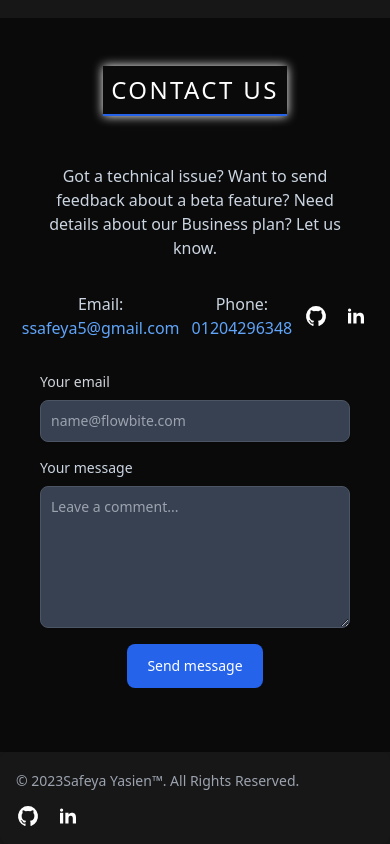
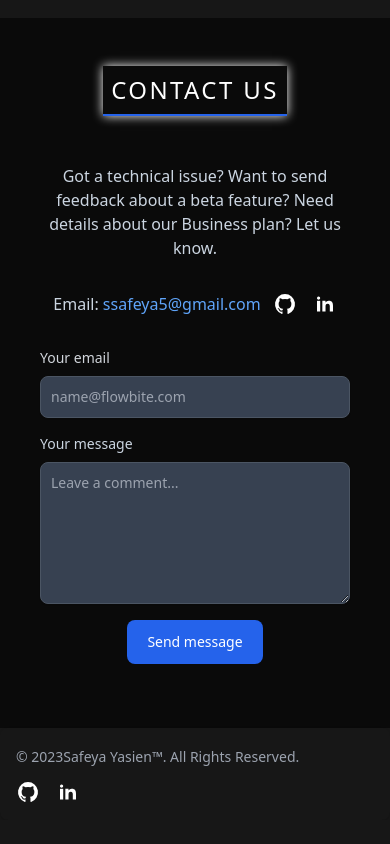
Before and after one commit to Safeya-Yasien/portfolio, a Next.js app: page / in a window 390 px wide. Shown: the part 7601-8445 px from the top of the page. After the commit the page ends 8421 px from the top, so only its background shows below. Built offline with nearby package versions, Linux system fonts and the light colour scheme.

Commit message:
delete phone number

```diff
--- a/src/app/components/portfolio/ContactSection.tsx
+++ b/src/app/components/portfolio/ContactSection.tsx
@@ -47,12 +47,7 @@ const ContactSection = () => {
                 ssafeya5@gmail.com
               </a>
             </p>
-            <p className="text-slate-300">
-              Phone:{" "}
-              <a href="https://wa.me/201204296348" className="text-blue-400">
-                01204296348
-              </a>
-            </p>
+
             <div className="flex justify-center space-x-4">
               <a
                 href="https://github.com/Safeya-Yasien"
```
